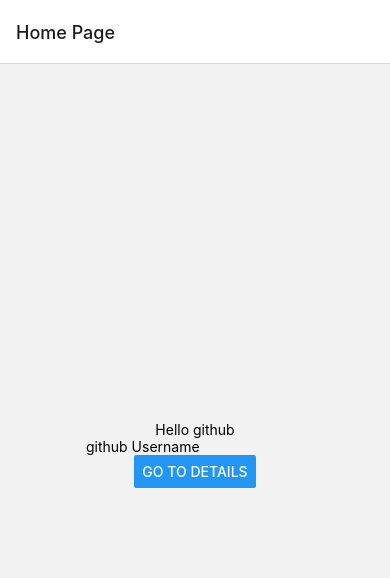
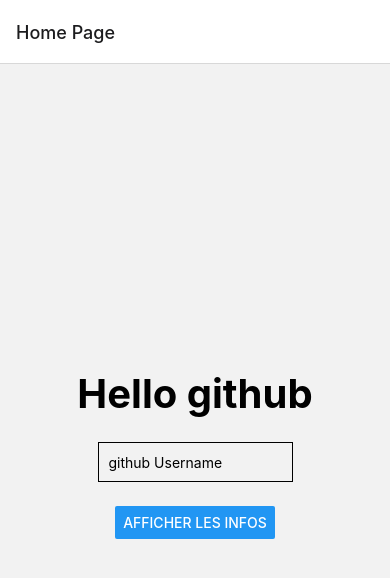
Before and after one commit to Damokless/search-in-github, a React Native app in the folder app/: screen / in a window 390 px wide. Shown: the top 578 px of the page. Built offline with nearby package versions, Linux system fonts and the light colour scheme.

Commit message:
adding css

```diff
--- a/app/App.js
+++ b/app/App.js
@@ -10,10 +10,10 @@
   const [username, setUsername] = useState('')
   return (
     <View style={{ flex: 1, alignItems: 'center', justifyContent: 'center' }}>
-      <Text>Hello github</Text>
-      <TextInput placeholder='github Username' onChangeText={text => setUsername(text)} />
+      <Text style={styles.title}>Hello github</Text>
+      <TextInput style={styles.input} placeholder='github Username' onChangeText={text => setUsername(text)} />
       <Button
-        title="Go to Details"
+        title="Afficher les infos"
         onPress={() => navigation.navigate('ResultSearch', { username: username })}
       />
     </View>
@@ -106,5 +106,13 @@
     flexWrap: 'wrap',
     width: '15%',
     textAlign: 'center',
-  }
+  },
+  input: {
+    height: 40,
+    width: '50%',
+    marginTop: 24,
+    marginBottom: 24,
+    borderWidth: 1,
+    padding: 10,
+  },
 });
```
